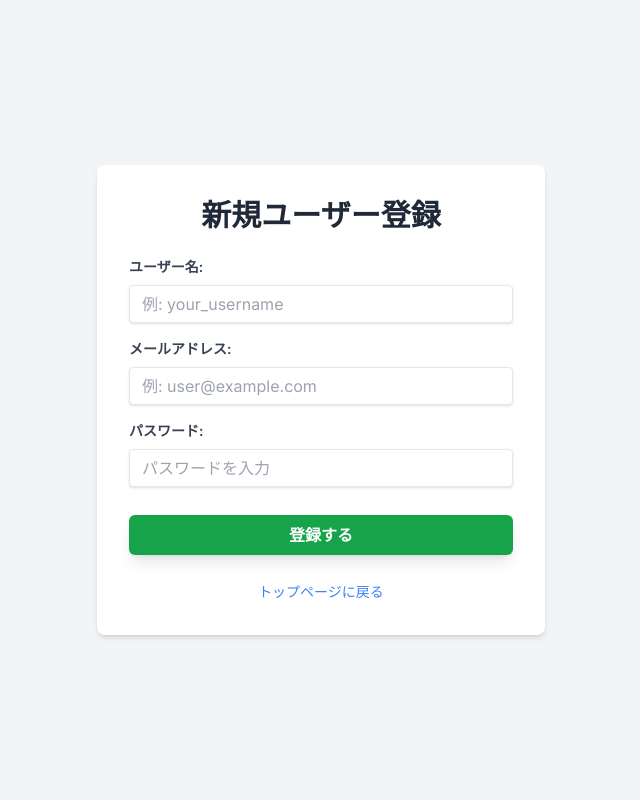
After one commit to kuruneru/place_pop_application, a FastAPI app: template templates/user.html in a window 1280 px wide. The commit adds this page. Shown: the whole page, without its empty margins (319-959 px from the left). Run offline with FastAPI, Linux system fonts and the light colour scheme; the template is opened without the code that fills it, so the values that code supplies are empty; parts of the project's set-up code (start-up, migrations or seed data) failed here and were passed over; some libraries are stand-ins or nearby versions.

Commit message:
仮の登録ページ

```diff
--- a/app.py
+++ b/app.py
@@ -1,11 +1,12 @@
 from fastapi import FastAPI, Request, Form, HTTPException, UploadFile, File
-from sqlalchemy import create_engine, text
+from sqlalchemy import create_engine, text, IntegrityError
 from starlette.templating import Jinja2Templates
 from starlette.responses import RedirectResponse
 from dotenv import load_dotenv
 import os
 import uuid
 import shutil
+import bcrypt
 
 #定義やインスタンス化
 app = FastAPI()
@@ -18,6 +19,38 @@ engine = create_engine(db_url)
 @app.get("/")
 def first(request: Request):
     return templates.TemplateResponse("index.html", {"request": request, "messages": "messages"})
+
+#ユーザー登録ページが開かれたとき
+@app.get("/user")
+def post_form(request: Request):
+    return templates.TemplateResponse("post.html", {"request": request})
+
+#ユーザー登録の流れ
+@app.post("/user")
+def user_registration(username: str = Form(...), email: str = Form(...), password: str = Form(...), profile: str = Form(None)):
+
+    password_hash = bcrypt.hashpw(password.encode('utf-8'), bcrypt.gensalt()).decode('utf-8')
+
+
+    try:
+        with engine.begin() as conn:
+            result = conn.execute(
+                text("INSERT INTO users (username, email, password_hash, profile) VALUES (:username, :email, :password_hash, :profile)"),
+                {
+                    "username": username,
+                    "email": email,
+                    "password_hash": password_hash,
+                    "profile": profile
+                }
+            )
+    except IntegrityError as e:
+        raise HTTPException(
+            status_code=409, # Conflict
+            detail="ユーザー名またはメールアドレス、または生成されたIDが既に存在します。別のものを試してみてください。"
+        )
+    except Exception as e:
+        raise HTTPException(status_code=500, detail=f"ユーザー登録中に予期せぬエラーが発生しました: {e}")
+
 
 #投稿用ページが開かれたとき
 @app.get("/post")
--- a/templates/index.html
+++ b/templates/index.html
@@ -7,5 +7,7 @@
 </head>
 <body>
     <h1>{{ messages }}</h1>
+    <a href="./post.html">post page</a>
+    <a href="./user.html">user page</a>
 </body>
 </html>
--- /dev/null
+++ b/templates/user.html
@@ -0,0 +1,57 @@
+<!DOCTYPE html>
+<html lang="ja">
+<head>
+    <meta charset="UTF-8">
+    <meta name="viewport" content="width=device-width, initial-scale=1.0">
+    <title>ユーザー登録</title>
+    <script src="https://cdn.tailwindcss.com"></script>
+    <link href="https://fonts.googleapis.com/css2?family=Inter:wght@400;600&display=swap" rel="stylesheet">
+    <style>
+        body {
+            font-family: 'Inter', sans-serif;
+        }
+    </style>
+</head>
+<body class="bg-gray-100 flex items-center justify-center min-h-screen">
+    <div class="bg-white p-8 rounded-lg shadow-md w-full max-w-md">
+        <h1 class="text-3xl font-bold text-gray-800 mb-6 text-center">新規ユーザー登録</h1>
+
+        <!-- エラーメッセージ表示エリア (FastAPIから渡される場合) -->
+        {% if error_message %}
+        <div class="bg-red-100 border border-red-400 text-red-700 px-4 py-3 rounded relative mb-4" role="alert">
+            <strong class="font-bold">エラー:</strong>
+            <span class="block sm:inline">{{ error_message }}</span>
+        </div>
+        {% endif %}
+
+        <!-- actionはFastAPIのPOSTルート /register に、methodはpostに設定 -->
+        <form action="/register" method="post" class="space-y-4">
+            <div>
+                <label for="username" class="block text-gray-700 text-sm font-bold mb-2">ユーザー名:</label>
+                <input type="text" id="username" name="username" required
+                    class="shadow appearance-none border rounded w-full py-2 px-3 text-gray-700 leading-tight focus:outline-none focus:shadow-outline"
+                    placeholder="例: your_username">
+            </div>
+            <div>
+                <label for="email" class="block text-gray-700 text-sm font-bold mb-2">メールアドレス:</label>
+                <input type="email" id="email" name="email" required
+                    class="shadow appearance-none border rounded w-full py-2 px-3 text-gray-700 leading-tight focus:outline-none focus:shadow-outline"
+                    placeholder="例: user@example.com">
+            </div>
+            <div>
+                <label for="password" class="block text-gray-700 text-sm font-bold mb-2">パスワード:</label>
+                <input type="password" id="password" name="password" required
+                    class="shadow appearance-none border rounded w-full py-2 px-3 text-gray-700 mb-3 leading-tight focus:outline-none focus:shadow-outline"
+                    placeholder="パスワードを入力">
+            </div>
+            <button type="submit"
+                    class="w-full bg-green-600 hover:bg-green-700 text-white font-bold py-2 px-4 rounded-md focus:outline-none focus:shadow-outline transition duration-300 ease-in-out shadow-lg">
+                登録する
+            </button>
+        </form>
+        <div class="mt-6 text-center">
+            <a href="/" class="text-blue-500 hover:text-blue-700 text-sm">トップページに戻る</a>
+        </div>
+    </div>
+</body>
+</html>
```
